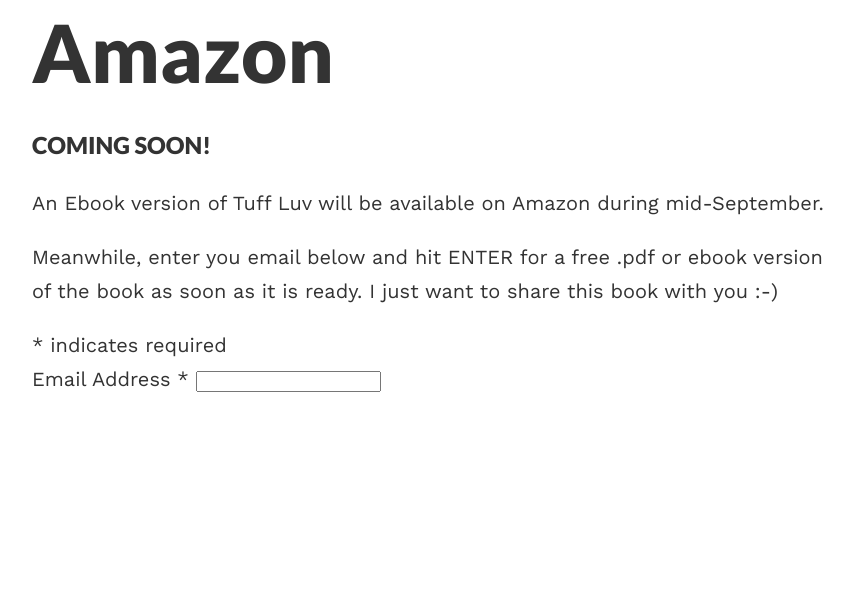
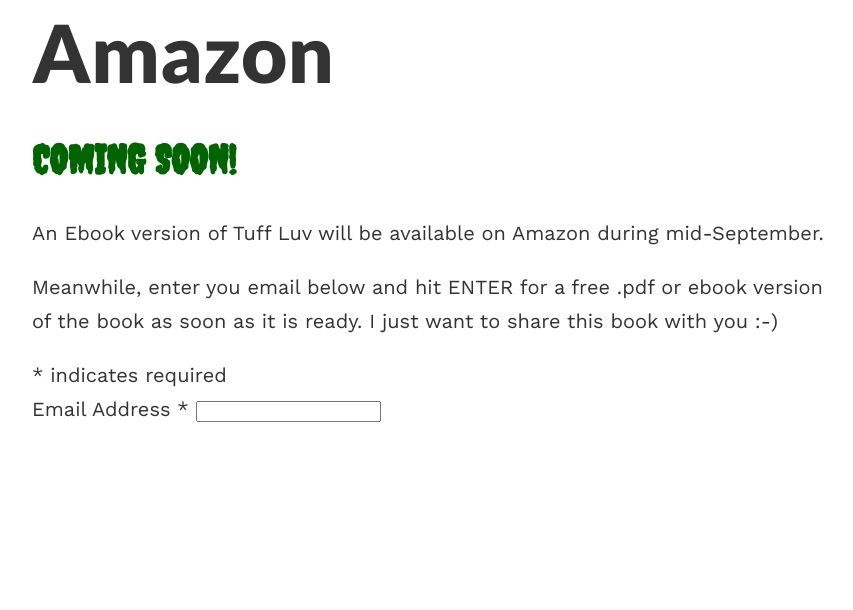
Before and after one commit to blake1ward/tuffluvtheme, a Jekyll site: the page built from Amazon.md, in a window 1280 px wide. Shown: the part 370-980 px from the top of the page, without its empty margins (208-1061 px from the left). Built offline with Jekyll 4.4.1, drawn with Linux system fonts in a browser that asks for light colours.

Commit message:
Update Amazon.md

```diff
--- a/Amazon.md
+++ b/Amazon.md
@@ -4,8 +4,13 @@ layout: post
 permalink: /amazon/
 published: true
 ---
+<head>
+<style>
+@import url('https://fonts.googleapis.com/css?family=Creepster');
+</style>
+</head>
 
-<h3>COMING SOON!</h3>
+<h2>COMING SOON!</h2>
 
 An Ebook version of Tuff Luv will be available on Amazon during mid-September.
 
```
